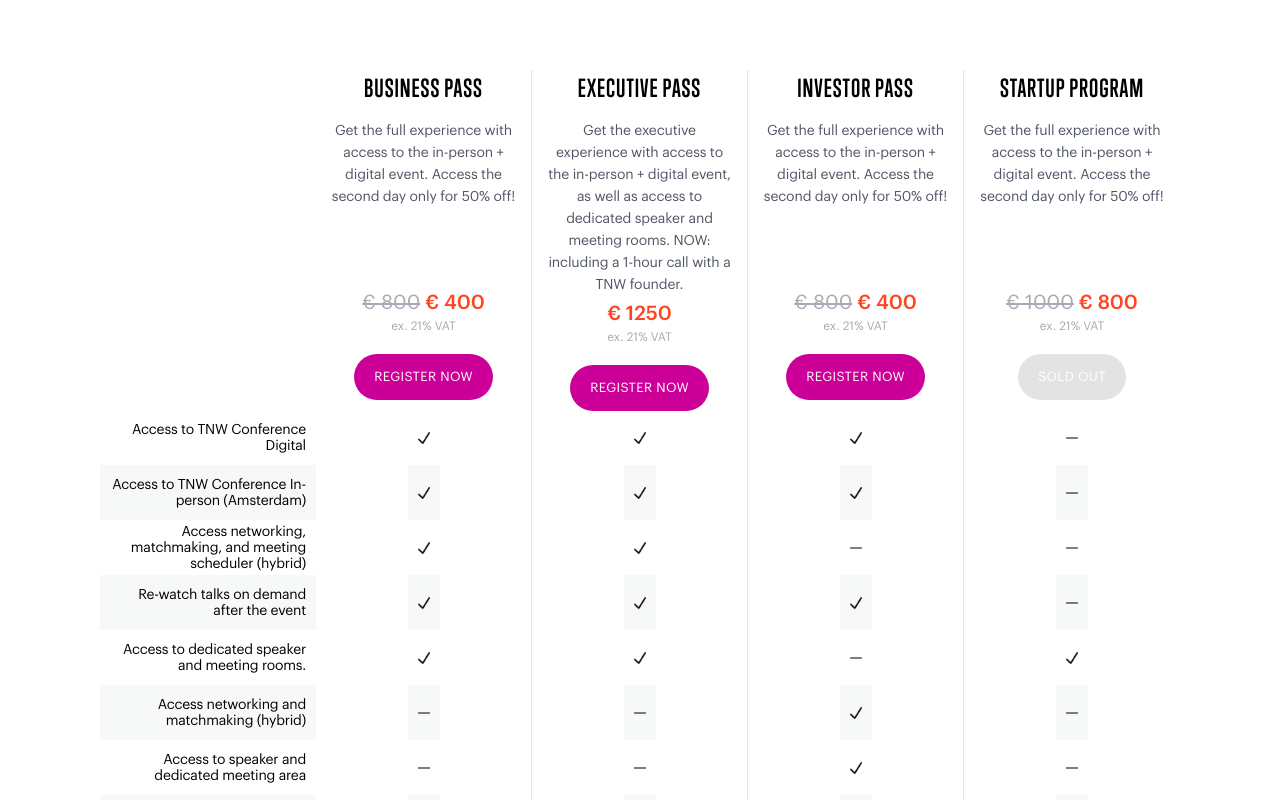
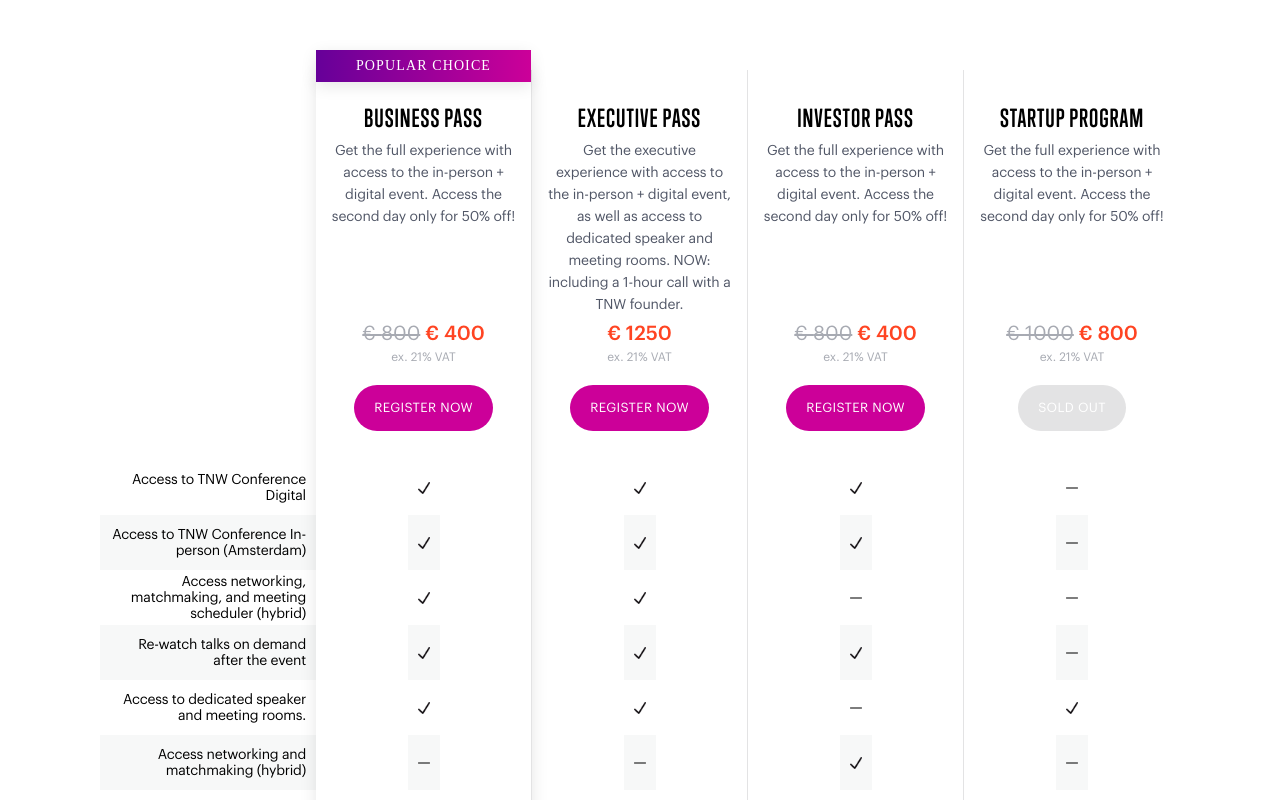
Before and after one commit to irenedeni/tickets-grid-sample, a React (Create React App) app: page / in a window 1280 px wide. Shown: the top 800 px of the page. Built offline with nearby package versions, Linux system fonts and the light colour scheme; a web font is replaced by a local one.

Commit message:
added highlighted ticket props and styling

```diff
--- a/src/components/TicketHeader.tsx
+++ b/src/components/TicketHeader.tsx
@@ -1,13 +1,13 @@
 import styled from "styled-components"
-import { ITicket } from "../slices/TicketsPanel"
+import { ITicket, ITicketStyle } from "../slices/TicketsPanel"
 
-export interface ITicketStyle {
-  disabled?: boolean
-}
 
 const TicketHeader = (props: ITicket) => {
   return (
     <GridHeader>
+      {props.ticketHighlighted &&
+        <HighlightedLabel highlighted={props.ticketHighlighted}>Popular choice</HighlightedLabel>
+      }
       <H6>{props.ticketName}</H6>
       <Description>
         <P>{props.ticketDescription}</P>
@@ -36,18 +36,20 @@ const TicketHeader = (props: ITicket) => {
 export const GridHeader = styled.div`
   display: flex;
   flex-direction: column;
-  padding: 10px 15px;
+  padding: 0px;
   justify-items: center;
   text-align: center;
   align-items: stretch;
-  height: 320px;
+  height: 350px;
+  position: relative;
 `
 
 const H6 = styled.h6`
-  margin-bottom: 10px;
+  padding: 0px 15px;
 `
 const Description = styled.div`
   height: 200px;
+  padding: 0px 15px;
 `
 
 const P = styled.p`
@@ -55,8 +57,26 @@ const P = styled.p`
   letter-spacing: -0.14px;
   line-height: 22px;
 `
+const HighlightedLabel = styled.div<ITicketStyle>`
+  display: block;
+  width: 100%;
+  color: ${({ theme }) => theme.white};
+  font-family: "Shentox";
+  text-transform: uppercase;
+  letter-spacing: 1.12px;
+  font-size: 14px;
+  text-align: center;
+  padding: 8px 0px;
+  background: ${({ theme }) => theme.gradient};
+  position: absolute;
+  top: -60px;
+  left: 0px;
+  box-shadow: ${({ theme }) => props => props.highlighted && theme.boxShadow};
+`
+
 export const PriceDiv = styled.div`
   display: flex;
+  padding: 0px 15px;
   flex-direction: column;
   justify-content: center;
   align-items: center;
--- a/src/components/TicketMain.tsx
+++ b/src/components/TicketMain.tsx
@@ -11,7 +11,6 @@ const TicketMain = (props: IPerk) => {
         <SymbolDiv><Icon src="./icons/check-icon.png"/></SymbolDiv>
         : <SymbolDiv><Icon src="./icons/dash-icon.png"/></SymbolDiv>
       }
-
     </GridMain>
   )
 }
--- a/src/slices/TicketsPanel.tsx
+++ b/src/slices/TicketsPanel.tsx
@@ -9,11 +9,16 @@ export interface ITicket {
   ticketButtonLink: string
   ticketDescription: string
   ticketDiscount?: string
-  ticketHighlighted: boolean
+  ticketHighlighted?: boolean
   ticketName: string
   ticketPerks: Array<string | any>
   ticketStrikethroughPrice?: string;
   ticketTopLabel?: string
+}
+
+export interface ITicketStyle {
+  highlighted?: boolean
+  disabled?: boolean
 }
 
 const TicketsPanel = () => {
@@ -86,7 +91,7 @@ const TicketsPanel = () => {
             const thisPerksOnly = perks.map(p => p.ticketPerk)
 
             return (
-              <TicketColumn key={index}>
+              <TicketColumn key={index} highlighted={ticket.ticketHighlighted}>
                 <TicketHeader {...ticket}/>
                 {allPerks?.length > 0 && allPerks.map((currentPerk, i) => {
                   if(thisPerksOnly.includes(currentPerk)){
@@ -148,9 +153,14 @@ const AllPerks = styled.div`
   }
 `
 
-const FirstColumn = styled.div``
+const FirstColumn = styled.div`
+  padding-top: 40px;
+`
 
-const TicketColumn = styled.div`
+const TicketColumn = styled.div<ITicketStyle>`
+  box-shadow: ${({ theme }) => props => props.highlighted && theme.boxShadow};
+  padding-top: 40px;
+
   :nth-child(2), :nth-child(3), :nth-child(4){
     border-right: 1px solid ${({ theme }) => theme.mediumGrey};
   }
--- a/src/styles/theme.tsx
+++ b/src/styles/theme.tsx
@@ -5,8 +5,8 @@ export const theme = {
   darkGrey: "#A7AAB2",
   textPrimary: "#000000",
   textSecondary: "#505666",
-  boxShadow: "rgba(0, 0, 0, 0.1)",
+  boxShadow: "0px 4px 16px rgba(0, 0, 0, 0.1)",
   primary: "#CC0099",
   secondary: "#FF4422",
-  gradient: "linear-gradient(90deg, #660099 0%, #CC0099 100%)",
+  gradient: "transparent linear-gradient(90deg, #660099 0%, #CC0099 100%) 0% 0% no-repeat padding-box",
 }
```
